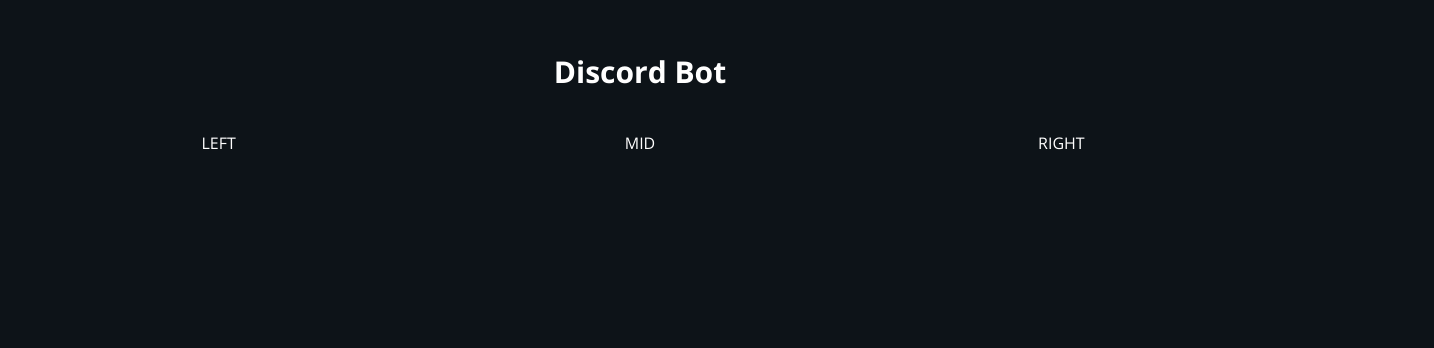
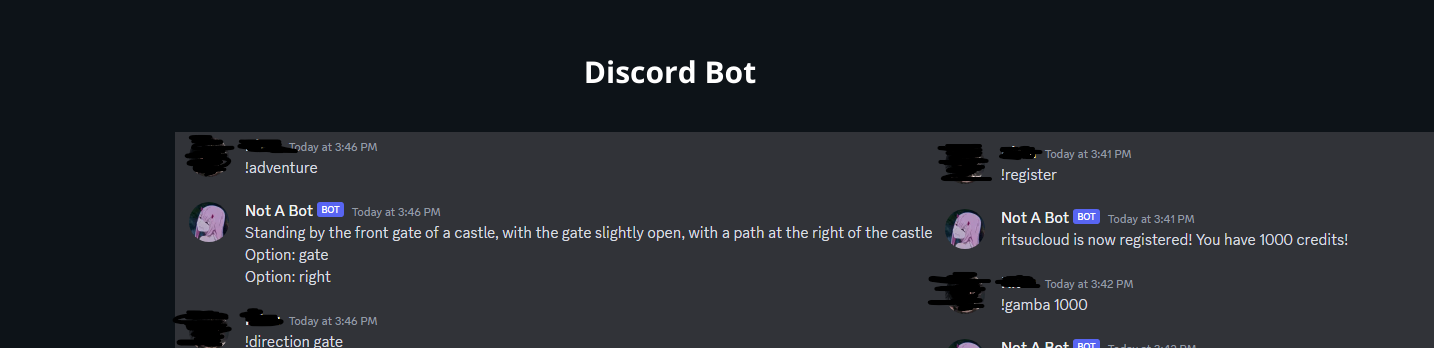
Before and after one commit to RitsuCloud/RitsuCloud.github.io, a React (Create React App) app: page / in a window 1280 px wide. Shown: the part 4960-5308 px from the top of the page, 1434 px wide, since content can reach past the window. Built offline with nearby package versions, Linux system fonts and the light colour scheme.

Commit message:
added discord images and adding description

```diff
--- a/src/App.js
+++ b/src/App.js
@@ -2,7 +2,10 @@
 import Chon from "./imgs/chon.jpg";
 import {useEffect} from "react";
 import Navbar from "./NavBar.js";
-import castle1 from "./imgs/castle/ScreenShot00001.png"
+import castle1 from "./imgs/castle/ScreenShot00001.png";
+import adventure from "./imgs/discord-bot/adventure.png";
+import gamba from "./imgs/discord-bot/gamba.png";
+
 
 
 export default function App() {
@@ -63,12 +66,12 @@
     <div className='projects-container'>
       <div className='project-title hidden'>Discord Bot</div>
       <div className='bot-img-container'>
-        <div >LEFT</div>
-        <div >MID</div>
-        <div >RIGHT</div>
+        <img class="bot-image hidden" src={adventure} alt="adventure"></img>
+        <img class="bot-image hidden" src={gamba} alt="gamba"></img>
       </div>
       <div className='bot-description hidden'>
-        Description of the discord bot
+        Technology used: Discord API - Python<br></br>
+
       </div>
     </div>
   );
--- a/src/style/App.css
+++ b/src/style/App.css
@@ -62,6 +62,7 @@
   margin-bottom: 400px;
 }
 
+.bot-description,
 .project-description,
 .summary{
   padding-left: 10%;
@@ -85,7 +86,16 @@
   font-size: 22px;
 }
 
+.bot-img-container{
+  margin-top: -400px;
+}
+
+.bot-image{
+  margin-left: 20%;
+}
+
 .bot-description{
+  margin-top: -750px;
   font-size: 22px;
 }
 
@@ -96,7 +106,7 @@
 
 .bot-img-container{
   display: grid;
-  grid-template-columns: 1fr 1fr 1fr;
+  grid-template-columns: 1fr 1fr;
 }
 
 .my-image-container{
```
